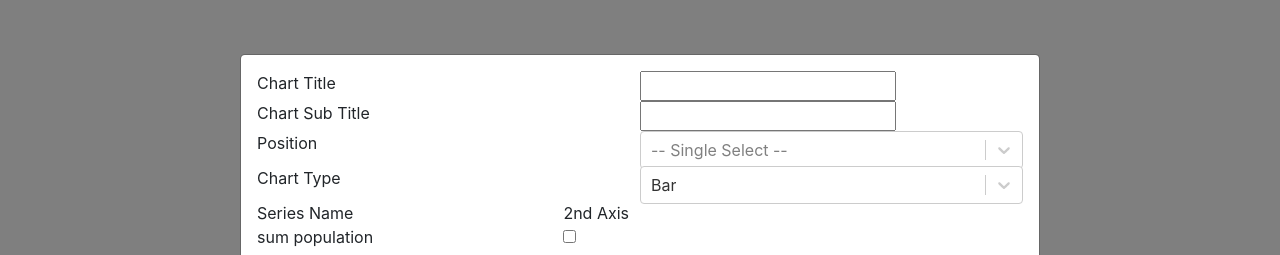
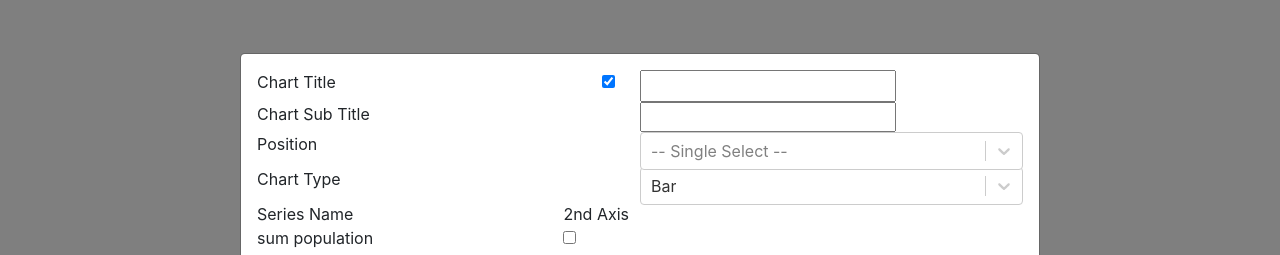
Before and after one commit to astrarudra/eChartGen, a React app: page / in a window 1280 px wide. Both pictures are taken after a click on the element "Settings". Shown: the part 173-428 px from the top of the page. Built offline with nearby package versions, Linux system fonts and the light colour scheme.

Commit message:
Title & subTitle added out of chart with position and checkbox

```diff
--- a/src/components/ChartSettingsModal.jsx
+++ b/src/components/ChartSettingsModal.jsx
@@ -23,7 +23,7 @@ export default class FieldSettingsModal extends Component {
     constructor(props) {
         super()
         var { chart } = props;
-        this.state = chart
+        this.state = _.cloneDeep(chart)
     }
 
     apply = () => {
@@ -31,10 +31,21 @@ export default class FieldSettingsModal extends Component {
     }
 
     changeSettings = (selected, property) => {
+        console.log(selected,"check selected");
+        // if(property==="position"){
+        //     this.props.getTitlePosition(selected.value)
+        // }
         var { settings } = this.state
         settings[property] = selected
         this.setState({settings})
     }
+
+    // getTitlePosition = (selected, property) =>{
+    //     console.log(selected,"check o for props");
+    //     var { settings } = this.state
+    //     settings[property] = selected
+    //     this.setState({settings})
+    // }
 
     customSettings = (selected, o) => {
         var { fields } = this.state
@@ -51,10 +62,16 @@ export default class FieldSettingsModal extends Component {
     }
 
     render(){
-        var { chartSettings } = this.props;
+        var { chartSettings , toggle } = this.props;
+        // var alignTitle=[
+        //                 {label:"Left", value:"-webkit-left" },
+        //                 {label:"Center", value:"-webkit-center" },
+        //                 {label:"Right", value:"-webkit-right" }
+        //                ]
 
         var { settings , fields } = this.state
-        var { type , position , title , subtitle } = settings
+        var { type , position , title , subtitle, isTitle } = settings
+        console.log(settings,"settings in clg cc");
 
         var AGG_LIST = []
         var metricList = _.filter(fields, o => o.ddField === METRIC)
@@ -73,11 +90,13 @@ export default class FieldSettingsModal extends Component {
                 <div>
                     <div className="m-t-10">
                         <div className="d-flex">
-                                <div style={{width: '50%'}}>Chart Title </div>
+                                <div style={{width: '45%'}}>Chart Title </div>
+                                <div style={{width: '5%'}}><Checkbox title="" styleName="default" onChange={() => this.changeSettings(!isTitle, "isTitle")} isChecked={isTitle} /></div>
                                 <input
                                     value={title}
                                     onChange={(e)=> this.changeSettings(e.target.value, "title")}>
                                 </input>
+                                {/* <div style={{width: '25%', height:"10px", zIndex:16}}><SelectDD data={alignTitle} onChange={(o) => this.getTitlePosition(o, "position")} selected={position}/></div> */}
                         </div>
                     </div>
                     <div className="m-t-10">
@@ -92,13 +111,13 @@ export default class FieldSettingsModal extends Component {
                     <div className="m-t-10">
                         <div className="d-flex">
                                 <div style={{width: '50%'}}>Position</div>
-                                <div style={{width: '50%'}}><SelectDD data={POS_LIST} onChange={(o) => this.changeSettings(o, "position")} selected={position}/></div>
+                                <div style={{width: '50%', zIndex:15}}><SelectDD data={POS_LIST} onChange={(o) => this.changeSettings(o, "position")} selected={position}/></div>
                         </div>
                     </div>
                     <div className="m-t-10">
                         <div className="d-flex">
                                 <div style={{width: '50%'}}>Chart Type</div>
-                                <div style={{width: '50%'}}><SelectDD data={CHART_LIST} onChange={(o) => this.changeSettings(o, "type")} selected={type} isClearable={false} /></div>
+                                <div style={{width: '50%', zIndex:12}}><SelectDD data={CHART_LIST} onChange={(o) => this.changeSettings(o, "type")} selected={type} isClearable={false} /></div>
                         </div>
                     </div>
 
@@ -111,12 +130,12 @@ export default class FieldSettingsModal extends Component {
                             </div>
                         </div>
                         <div>
-                            {AGG_LIST.map(o => {
+                            {AGG_LIST.map((o,i) => {
                                 return (
                                     <div className="d-flex">
                                         <div style={{width: '40%'}}>{o.label}</div>
-                                        <div style={{width: '20%'}}><Checkbox title="" styleName="default" onChange={() => this.axisSettings(!o.yAxis, o)} isChecked={o.yAxis} /></div>
-                                        {type.value === 'custom' ? <div style={{width: '40%'}}><SelectDD data={CHART_CUSTOM_LIST} onChange={(selected) => this.customSettings(selected, o)} selected={o.selected} isClearable={false} /></div>: null}
+                                        <div style={{width: '20%', zIndex:10-i}}><Checkbox title="" styleName="default" onChange={() => this.axisSettings(!o.yAxis, o)} isChecked={o.yAxis} /></div>
+                                        {type.value === 'custom' ? <div style={{width: '40%', zIndex:10-i}}><SelectDD data={CHART_CUSTOM_LIST} onChange={(selected) => this.customSettings(selected, o)} selected={o.selected} isClearable={false} /></div>: null}
                                     </div>
                                 )
                             })}
@@ -125,7 +144,7 @@ export default class FieldSettingsModal extends Component {
                 </div>
                 <div className="m-t-10">
                     <div className="btn btn-sm btn-primary" onClick={this.apply}>Apply</div>
-                    <div className="btn btn-sm btn-primary m-l-10" onClick={chartSettings}>Cancel</div>
+                    <div className="btn btn-sm btn-primary m-l-10" onClick={toggle}>Cancel</div>
                 </div>
             </ModalBody>
         )
--- a/src/components/SelectDD.jsx
+++ b/src/components/SelectDD.jsx
@@ -42,7 +42,7 @@ class SelectDD extends Component {
 
         return (
             <div style={{height: '35px'}}>
-                <div style={{overflow: 'visible', zIndex: 100, position: 'sticky'}}>
+                <div style={{overflow: 'visible', zIndex: 0, position: 'sticky'}}>
                     <Select options={data.slice()} // ref to datastructure above
                         //defaultValue={selected} // Uncontrolled State
                         value={value} // Controlled State - Selected values [{},{}] for multi or {} for single
--- a/src/components/WrapChart.jsx
+++ b/src/components/WrapChart.jsx
@@ -33,6 +33,7 @@ var getSeries = (array, property, property2, type, labels) => {
             })
         }
     }
+    console.log(data,"data in getSeriesgetSeries");
     return data
 }
 
@@ -51,8 +52,14 @@ export default class WrapChart extends Component {
     }
 
     applyChartSettings = (state) => {
-        state.popup = false;
-        this.setState(state)
+         state.popup = false;
+         this.setState(state)
+      //  var {popup}=this.state
+      //  this.setState({popup:false})
+    }
+
+    cancelChartSettings = () => {
+        this.setState({popup:false})
     }
 
     getChartOptions = (settings, labels, series, selected) => {
@@ -61,9 +68,9 @@ export default class WrapChart extends Component {
         var type = settings.type.value
         var legend = {},
             title = {
-               text: settings.title,
-               subtext: settings.subtitle,
-               left: settings.position ? settings.position.value : 'left'
+            //    text: settings.title,
+            //    subtext: settings.subtitle,
+            //    left: settings.position ? settings.position.value : 'left'
             },
             tooltip = {
                 trigger: 'item',
@@ -140,7 +147,9 @@ export default class WrapChart extends Component {
         var selected = buttons[buttons.length - 1].selected
 
         var type = settings.type.value
+        console.log(type, "type in function" );
         var metrics = tableConfig.filter(config => config.type === "Metric")
+        console.log(metrics,"metricsmetricsmetricsmetrics");
         var series = []
         var labels = getSeries(dispTableData, selected.value)
         var count = 1;
@@ -164,19 +173,35 @@ export default class WrapChart extends Component {
 
         return this.getChartOptions(settings, labels, series, selected);
     }
+    // getChartTitle = () =>{
+    //     this.setState({showTitleDiv:true})
+    // }
+    // getTitlePosition = (value) =>{
+    //     this.setState({position:value})
+    // }
 
 
     render() {
         console.log("STATE = ", this.state)
         var { tableData, tableConfig, filterState, negFilterState, eyeFilter,
-            buttons, lists, popup, settings} = this.state
+            buttons, lists, popup, settings, chartTitleParams, showTitleDiv, position} = this.state
 
         var { dispTableData = [] , dispTableConfig } = genData(tableData , tableConfig , buttons , filterState , negFilterState, genEyeFilter(lists) , lists)
 
         console.log("dispTableData", dispTableData)
         var chartOption = this.genChartData(dispTableData, dispTableConfig)
+
+        var showdiv = settings.title || settings.subtitle
+        var position = settings.position === undefined ? "-webkit-center" : settings.position.value
+        var isTitle = settings.isTitle === undefined ? true : settings.isTitle
         return (
             <div className="wrap-table p-t-10">
+             {showdiv && isTitle ? <div style={{ height:"8vh", fontWeight:"bold"}}>
+                 <div style={{width:"100%", textAlign:position}}>
+                {settings.title ? <div style={{fontSize:"20px", color:"red", width:"20%", height:"4vh", backgroundColor:"none", textAlign:"center" }}>{settings.title}</div>:null}
+                {settings.subtitle ? <div style={{width:"20%", height:"4vh", textAlign:"center", backgroundColor:"none" }}>{settings.subtitle}</div>:null}
+                </div>
+            </div>: null }
                 {buttons ? buttons.map((buttonList, index) => {
                     return (
                         <ButtonGroup
@@ -191,7 +216,7 @@ export default class WrapChart extends Component {
 
 
                 <Modal isOpen={popup} toggle={() => this.setState({popup: !popup})} centered backdrop={true} size='lg'>
-                    <ChartSettingsModal chartSettings={this.chartSettings} applySettings={this.applyChartSettings} chart={this.state}/>
+                    <ChartSettingsModal chartSettings={this.chartSettings} getTitlePosition={this.getTitlePosition} toggle={() => this.setState({popup: !popup})} getChartTitle={this.getChartTitle} applySettings={this.applyChartSettings} chart={this.state}/>
                 </Modal>
             </div>
         )
--- a/src/utilities/functions.jsx
+++ b/src/utilities/functions.jsx
@@ -7,8 +7,9 @@ export const initilize = () => {
     var initList = listToLV(lists.columnList)
     return {
         fields: FIELDS,
+        position:"-webkit-center",
         popup: false,
-        settings: {type: CHART_CUSTOM_LIST[0]},
+        settings: {type: CHART_CUSTOM_LIST[0], isTitle:true},
         tableData: DATA,
         lists: lists,
         tableConfig: tableConfig,
@@ -49,9 +50,9 @@ export const CHART_CUSTOM_LIST = [
     { value: SCATTER, label: 'Scatter' }, // 3
 ]
 export const POS_LIST = [
-    { value: 'left', label: 'Left' }, // 0
-    { value: 'center', label: 'Center' }, // 1
-    { value: 'right', label: 'Right' }, // 2
+                        {label:"Left", value:"-webkit-left" },
+                        {label:"Center", value:"-webkit-center" },
+                        {label:"Right", value:"-webkit-right" } // 2
 ]
 
 const getLists = (fields) => {
@@ -95,8 +96,12 @@ export const genEyeFilter = (lists) => {
 
 const flattenChildren = (treeData) => {
     var list = []
+    console.log(treeData, "tree data in flattenCHildren");
     treeData.forEach(o => {
-        if(o.isGroup) list = [...list, ...flattenChildren(o.children)]
+        if(o.isGroup){
+         list = [...list, ...flattenChildren(o.children)]
+        console.log(list,"List in list flattenChildren");
+        }
         else list.push(o)
      })
      return list
```
